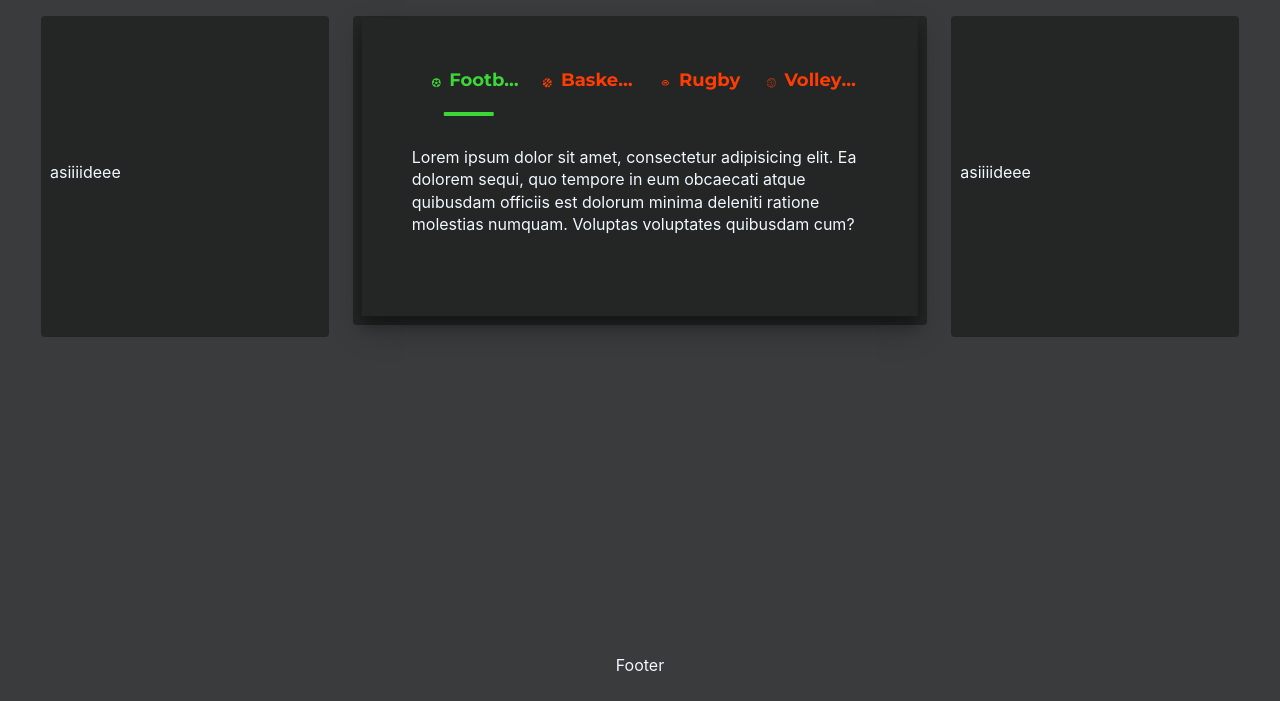
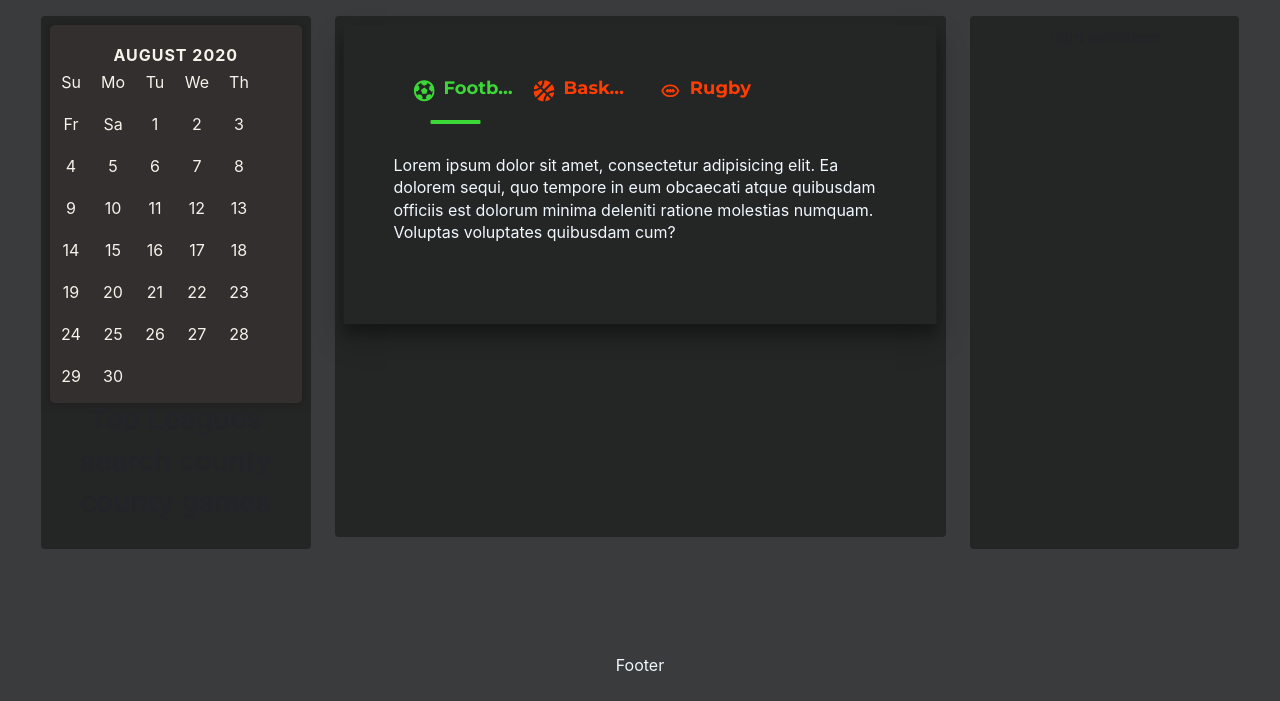
Before and after one commit to kagz/pirates-front-end, a website: page docroot/index2.html in a window 1280 px wide. Shown: the part 99-800 px from the top of the page. Drawn offline with Linux system fonts and the light colour scheme.

Commit message:
added a side calendar

```diff
--- a/docroot/css/main-tabs.css
+++ b/docroot/css/main-tabs.css
@@ -52,7 +52,7 @@
 }
 
 svg{
-    width: 10% !important;
+    /* width: 10% !important; */
     border: none;
 }
 
--- a/docroot/css/main.css
+++ b/docroot/css/main.css
@@ -23,17 +23,19 @@ body {
 
 .right-aside{
 
-height: 100%;
-display: flex;
-justify-content: space-between;
-align-items: center;
+  height: 100%;
+  display: flex;
+
+  align-items: center;
+  flex-direction: column;
 }
 .left-aside{
 
 height: 100%;
 display: flex;
-justify-content: space-between;
+
 align-items: center;
+flex-direction: column;
 }
 
 .right-aside,
@@ -42,7 +44,7 @@ align-items: center;
   width: 25%;
   background-color: #242525;
   border: 1px solid transparent;
-  padding: 0 8px 8px;
+  padding: 8px 8px 8px;
   border-radius: 4px;
   margin: 0 12px 12px;
 
@@ -50,7 +52,7 @@ align-items: center;
 }
 .main-content{
   border: 1px solid transparent;
-  padding: 0 8px 8px;
+  padding: 8px 8px 8px;
   border-radius: 4px;
   margin: 0 12px 12px;
   background-color:  #242525;
@@ -62,10 +64,9 @@ align-items: center;
    padding: 20px;
    margin: 9px;
    width: 100%;
-   color: aliceblue;
+   /* color: aliceblue; */
    display: flex;
    justify-content: space-between;
-
  }
 footer {
   color: aliceblue;
--- a/docroot/css/ufala.css
+++ b/docroot/css/ufala.css
@@ -1,33 +1,35 @@
-/* Column container */
-.side-pane {
-    display: flex;
-    flex-wrap: wrap;
-    background: #100e17;
-    background-color: #f1f1f1;
-max-height: 100%;
-  }
-
-  /* Create two unequal columns that sits next to each other */
-  /* Sidebar/left column */
-  .side {
-
-flex: 20%;
 
 
-padding: 20px;
+.calendar {
+
+  background:#332f2e;
+  border-radius:5px;
+  overflow:hidden;
+  display:block;
+  margin-bottom:10px;
+  box-shadow:0 0 10px #201d1c;
+  margin:0 auto;
 
 }
 
-  /* Main column */
-  .main {
-    flex: 70%;
+.month-year {
+  font-weight:700;
+  color:#f7f3eb;
+  display:block;
+  margin:18px 0 0 0;
+  text-transform:uppercase;
+  text-align:center;
+  letter-spacing:1px;
+}
 
-    padding: 20px;
-  }
-
-  /* Fake image, just for this example */
-  .fakeimg {
-    background-color: #aaa;
-    width: 100%;
-    padding: 20px;
-  }
+.calendar span {
+  font-weight:400;
+  color:#f7f3eb;
+  text-align:center;
+  width:42px;
+  height:42px;
+  display:inline-block;
+  float:left;
+  overflow:hidden;
+  line-height:30px;
+}
--- a/docroot/index2.html
+++ b/docroot/index2.html
@@ -7,6 +7,7 @@
     <link rel="stylesheet" href="css/header.css" />
     <link rel="stylesheet" href="css/ufala.css" />
     <link rel="stylesheet" href="css/main.css" />
+
     <link rel="stylesheet" href="css/main-tabs.css" />
     <link rel="stylesheet" href="css/bootstrap.css" />
     <link rel="stylesheet" href="font-awesome/css/font-awesome.css" />
@@ -41,11 +42,63 @@
     </header>
     <!-- The flexible grid (content) -->
     <div class="main-body">
-      <aside class="right-aside">
-        <div>asiiiideee</div>
+      <aside class="left-aside">
+        <div class="calendar">
+          <div class="month-year">August 2020</div>
+
+          <span>Su</span>
+          <span>Mo</span>
+          <span>Tu</span>
+          <span>We</span>
+          <span>Th</span>
+          <span>Fr</span>
+          <span>Sa</span>
+
+          <span>1</span>
+          <span>2</span>
+          <span>3</span>
+          <span>4</span>
+          <span>5</span>
+          <span>6</span>
+          <span>7</span>
+          <span>8</span>
+          <span>9</span>
+          <span>10</span>
+          <span>11</span>
+          <span>12</span>
+          <span>13</span>
+          <span>14</span>
+          <span>15</span>
+          <span>16</span>
+          <span>17</span>
+          <span>18</span>
+          <span>19</span>
+          <span>20</span>
+          <span>21</span>
+          <span>22</span>
+          <span>23</span>
+          <span>24</span>
+          <span>25</span>
+          <span>26</span>
+          <span>27</span>
+          <span>28</span>
+          <span>29</span>
+          <span>30</span>
+        </div>
+        <div class="major-leagues">
+          <h3>Top Leagues</h3>
+        </div>
+        <div class="search-county">
+          <h3>search county</h3>
+        </div>
+
+        <div class="county-games">
+          <h3>county games</h3>
+        </div>
       </aside>
 
       <section class="main-content">
+
         <div>
           <div class="tabs">
             <input type="radio" id="tab1" name="tab-control" checked />
@@ -151,9 +204,9 @@
               <section>
                 <h2>Events</h2>
                 Lorem ipsum dolor sit amet, consectetur adipisicing elit. Autem
-                quas adipisci a accusantium eius ut voluptatibus ad impedit nulla,
-                ipsa qui. Quasi temporibus eos commodi aliquid impedit amet,
-                similique nulla.
+                quas adipisci a accusantium eius ut voluptatibus ad impedit
+                nulla, ipsa qui. Quasi temporibus eos commodi aliquid impedit
+                amet, similique nulla.
               </section>
               <section>
                 <h2>Events</h2>
@@ -174,8 +227,8 @@
         </div>
       </section>
 
-      <aside class="left-aside">
-        <div>asiiiideee</div>
+      <aside class="right-aside">
+        <div>right asiiiideee</div>
       </aside>
     </div>
 
```
